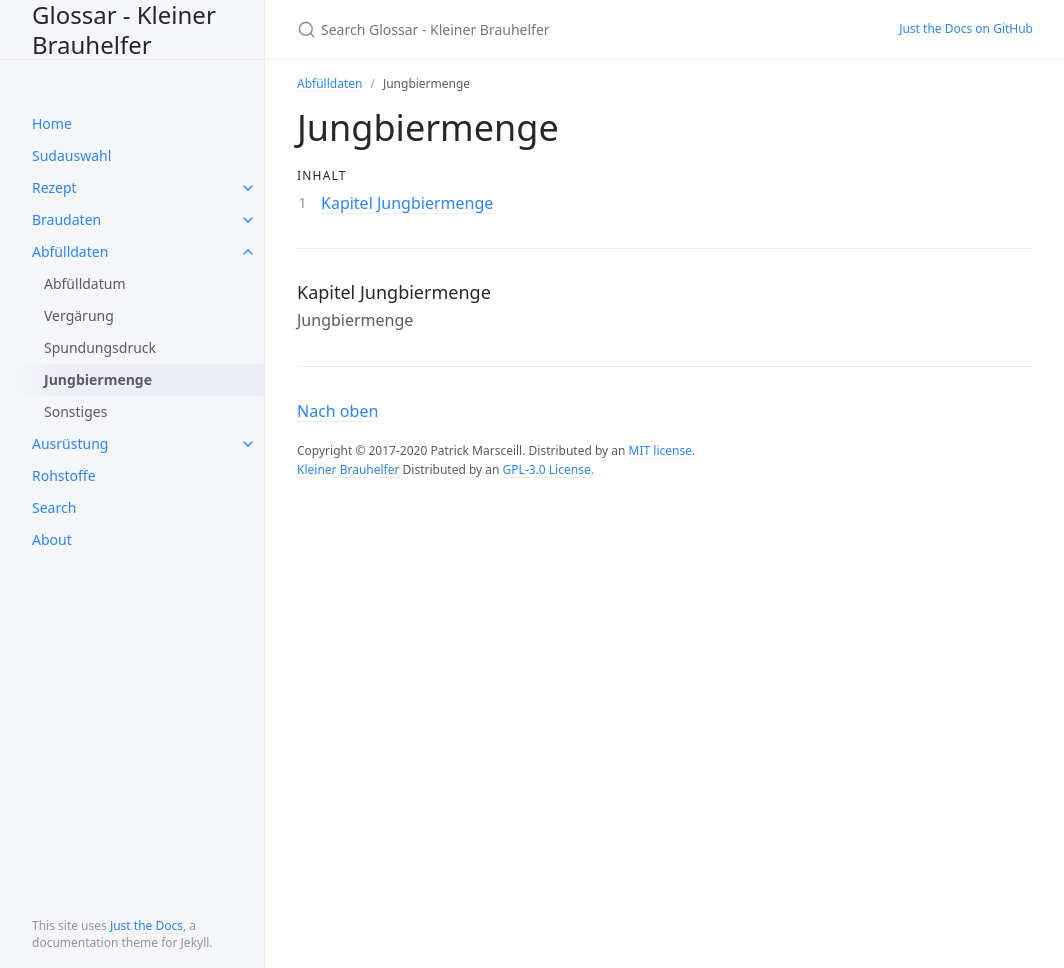
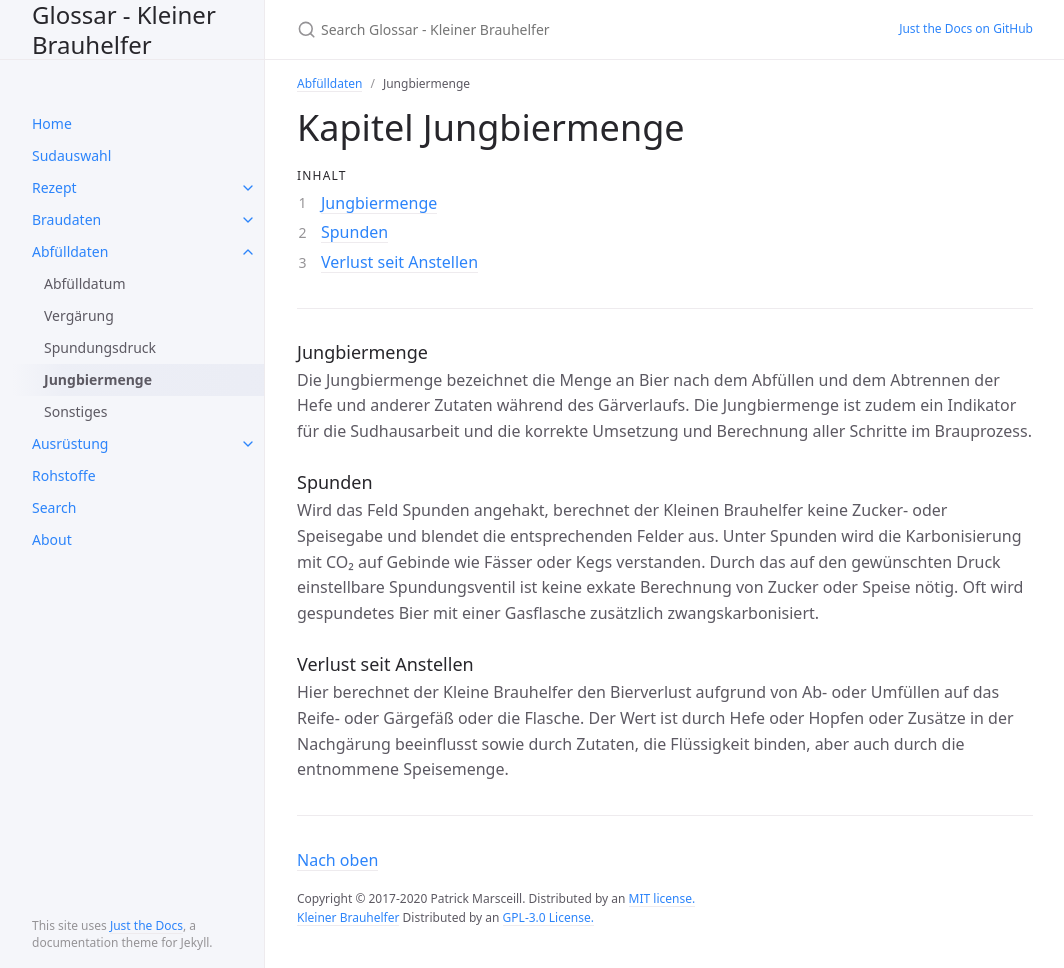
Before and after one commit to IsometricXH/kbh-glossar, a Jekyll site: the page built from docs/4-abfuelldaten/4-jungbiermenge.md, in a window 1280 px wide and 968 px high. Shown: the whole window, without its empty margins (107-1171 px from the left). Built offline with Jekyll 4.4.1, drawn with Linux system fonts in a browser that asks for light colours.

Commit message:
Update Jungbiermenge und Sontiges

```diff
--- a/docs/4-abfuelldaten/4-jungbiermenge.md
+++ b/docs/4-abfuelldaten/4-jungbiermenge.md
@@ -16,5 +16,15 @@ nav_order: 4
 
 ---
 
-### Kapitel Jungbiermenge
-Jungbiermenge
+### Jungbiermenge
+Die Jungbiermenge bezeichnet die Menge an Bier nach dem Abfüllen und dem Abtrennen der Hefe und anderer Zutaten während des Gärverlaufs.
+Die Jungbiermenge ist zudem ein Indikator für die Sudhausarbeit und die korrekte Umsetzung und Berechnung aller Schritte im Brauprozess.
+
+### Spunden
+Wird das Feld Spunden angehakt, berechnet der Kleinen Brauhelfer keine Zucker- oder Speisegabe und blendet die entsprechenden Felder aus.
+Unter Spunden wird die Karbonisierung mit CO₂ auf Gebinde wie Fässer oder Kegs verstanden.
+Durch das auf den gewünschten Druck einstellbare Spundungsventil ist keine exkate Berechnung von Zucker oder Speise nötig. Oft wird gespundetes Bier mit einer Gasflasche zusätzlich zwangskarbonisiert.
+
+### Verlust seit Anstellen
+Hier berechnet der Kleine Brauhelfer den Bierverlust aufgrund von Ab- oder Umfüllen auf das Reife- oder Gärgefäß oder die Flasche.
+Der Wert ist durch Hefe oder Hopfen oder Zusätze in der Nachgärung beeinflusst sowie durch Zutaten, die Flüssigkeit binden, aber auch durch die entnommene Speisemenge.
```
Also changed, not shown: other parts of docs/4-abfuelldaten/4-jungbiermenge.md (+1 -1 lines), docs/4-abfuelldaten/5-sonstiges.md (+7 -3 lines).
